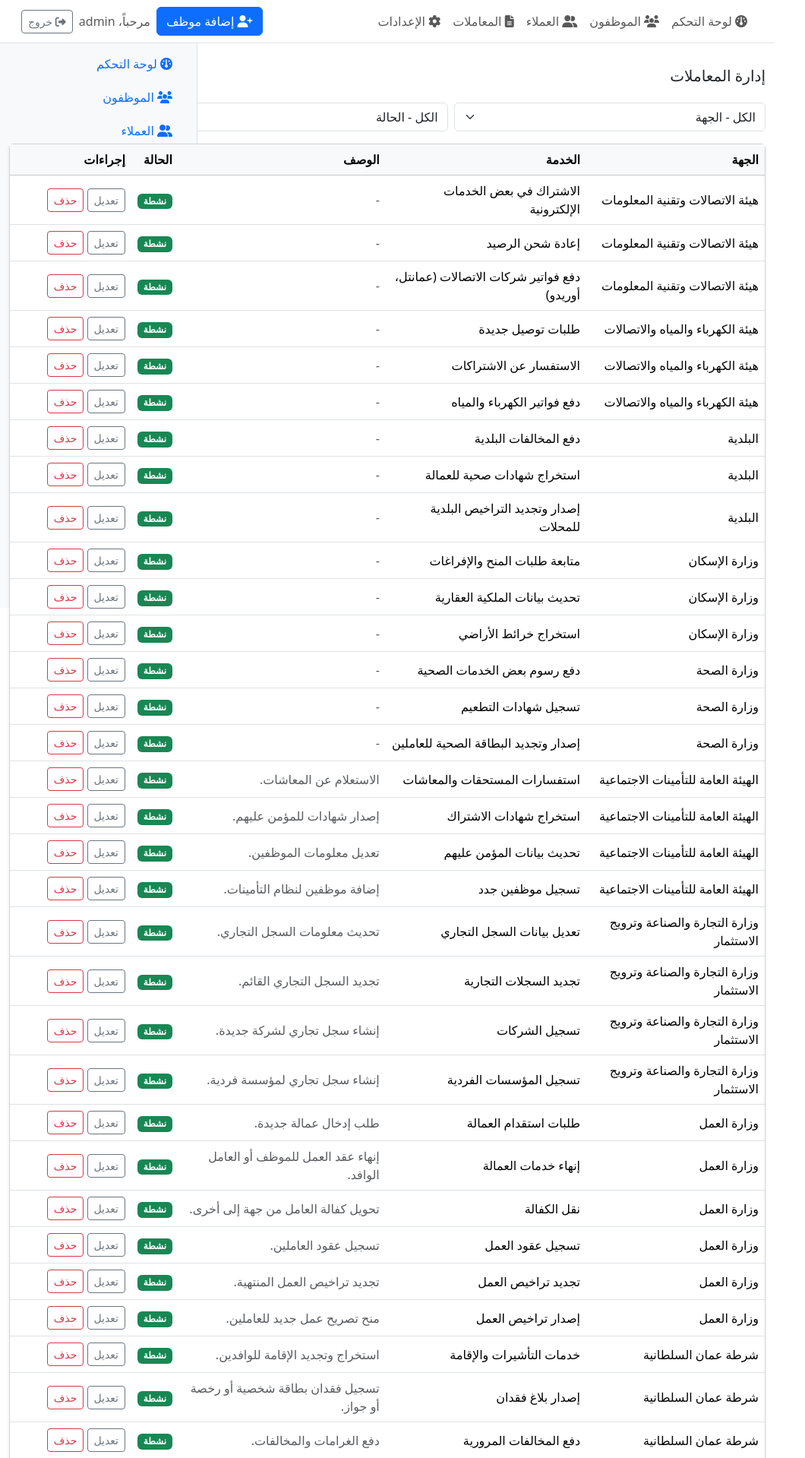
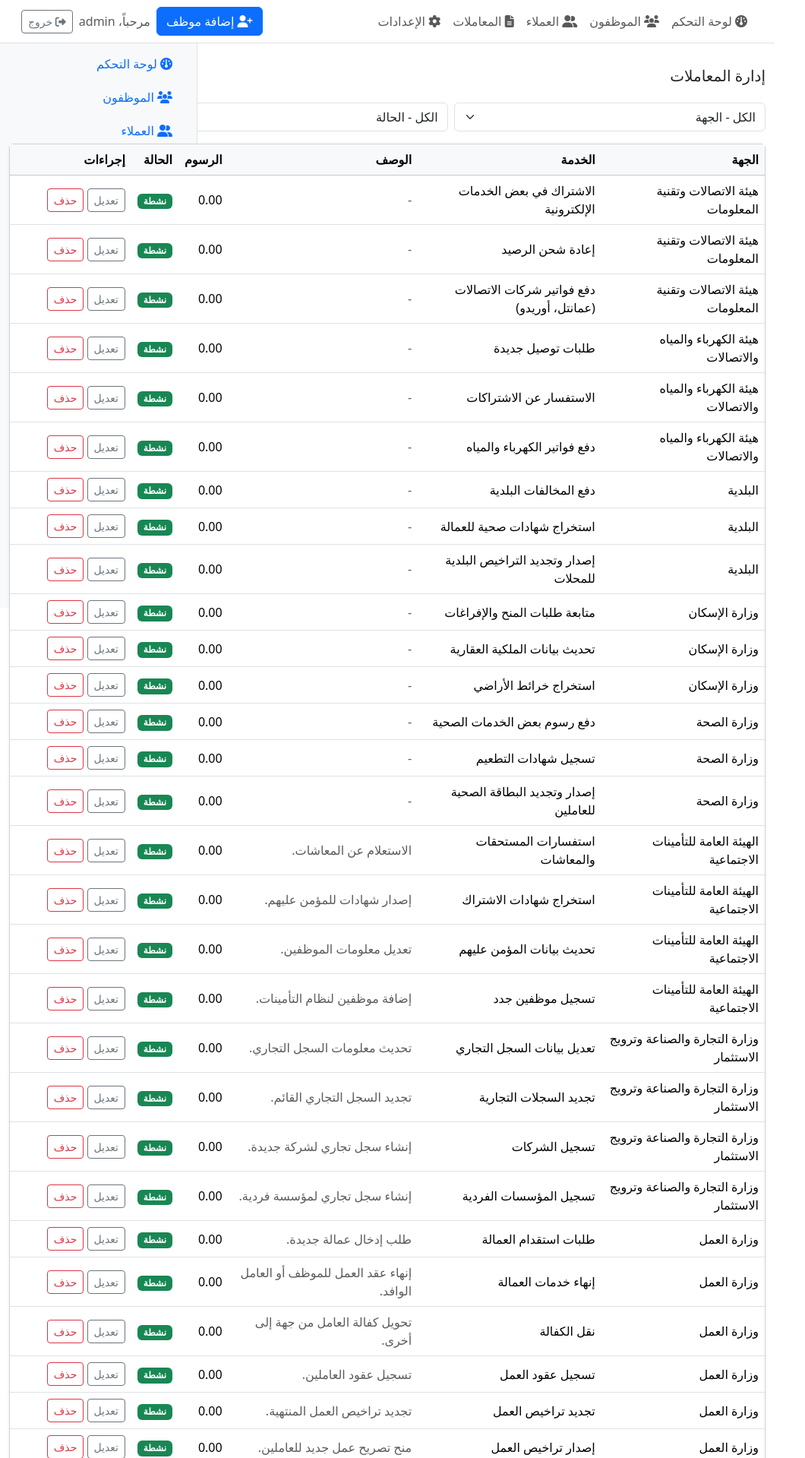
Before and after one commit to citybeachgulf-droid/sanad, a Flask app: page /transactions in a window 1280 px wide. Shown: the top 1919 px of the page at 76% size, without its empty margins (0-1060 px from the left). Run offline with Flask 3, Linux system fonts and the light colour scheme; a user stored in the database is signed in.

Commit message:
feat: Add fee column to managed transactions (#15)
Co-authored-by: Cursor Agent <cursoragent@cursor.com>

```diff
--- a/sandak_flask_project/app/models.py
+++ b/sandak_flask_project/app/models.py
@@ -118,6 +118,7 @@ class ManagedTransaction(db.Model):
     authority = db.Column(db.String(200), nullable=False)
     service = db.Column(db.String(200), nullable=False)
     description = db.Column(db.Text)
+    fee = db.Column(db.Numeric(12,2), nullable=False, default=0)
     status = db.Column(db.String(50), nullable=False, default='نشطة')
     created_at = db.Column(db.DateTime, nullable=False, default=datetime.utcnow)
     updated_at = db.Column(db.DateTime, nullable=False, default=datetime.utcnow, onupdate=datetime.utcnow)
--- a/sandak_flask_project/app/routes.py
+++ b/sandak_flask_project/app/routes.py
@@ -144,6 +144,14 @@ def managed_transactions_add():
     service = request.form.get('service') or ''
     description = request.form.get('description') or ''
     status = request.form.get('status') or 'نشطة'
+    fee_raw = (request.form.get('fee') or '').strip()
+    try:
+        fee_value = float(fee_raw) if fee_raw != '' else 0.0
+        if fee_value < 0:
+            raise ValueError('negative fee')
+    except Exception:
+        flash('قيمة الرسوم غير صحيحة', 'danger')
+        return redirect(url_for('main.managed_transactions_list'))
 
     if authority not in AUTHORITIES or not service or status not in STATUSES:
         flash('الرجاء تعبئة الحقول بشكل صحيح', 'danger')
@@ -153,6 +161,7 @@ def managed_transactions_add():
         authority=authority,
         service=service.strip(),
         description=description.strip(),
+        fee=fee_value,
         status=status,
     )
     db.session.add(row)
@@ -169,6 +178,17 @@ def managed_transactions_edit(item_id):
     service = request.form.get('service') or row.service
     description = request.form.get('description') if request.form.get('description') is not None else row.description
     status = request.form.get('status') or row.status
+    fee_raw = request.form.get('fee')
+    new_fee = row.fee
+    if fee_raw is not None:
+        try:
+            fee_value = float((fee_raw or '').strip() or 0)
+            if fee_value < 0:
+                raise ValueError('negative fee')
+            new_fee = fee_value
+        except Exception:
+            flash('قيمة الرسوم غير صحيحة', 'danger')
+            return redirect(url_for('main.managed_transactions_list'))
 
     if authority not in AUTHORITIES or not service or status not in STATUSES:
         flash('بيانات غير صحيحة', 'danger')
@@ -178,6 +198,7 @@ def managed_transactions_edit(item_id):
     row.service = service.strip()
     row.description = (description or '').strip()
     row.status = status
+    row.fee = new_fee
     db.session.commit()
     flash('تم تحديث المعاملة', 'success')
     return redirect(url_for('main.managed_transactions_list'))
--- a/sandak_flask_project/app/templates/transactions.html
+++ b/sandak_flask_project/app/templates/transactions.html
@@ -37,6 +37,7 @@
           <th>الجهة</th>
           <th>الخدمة</th>
           <th>الوصف</th>
+          <th>الرسوم</th>
           <th>الحالة</th>
           <th style="width: 160px;">إجراءات</th>
         </tr>
@@ -47,6 +48,7 @@
           <td>{{ item.authority }}</td>
           <td>{{ item.service }}</td>
           <td class="text-muted">{{ item.description or '-' }}</td>
+          <td>{{ ('%.2f' % item.fee) if item.fee is not none else '0.00' }}</td>
           <td>
             <span class="badge {% if item.status=='نشطة' %}bg-success{% elif item.status=='معلقة' %}bg-warning text-dark{% else %}bg-secondary{% endif %}">{{ item.status }}</span>
           </td>
@@ -83,6 +85,10 @@
                   <div class="mb-3">
                     <label class="form-label">وصف مختصر</label>
                     <textarea class="form-control" name="description" rows="3">{{ item.description or '' }}</textarea>
+                  </div>
+                  <div class="mb-3">
+                    <label class="form-label">الرسوم (ر.ع)</label>
+                    <input type="number" step="0.01" min="0" class="form-control" name="fee" value="{{ ('%.2f' % item.fee) if item.fee is not none else '0.00' }}">
                   </div>
                   <div class="mb-3">
                     <label class="form-label">الحالة</label>
@@ -138,6 +144,10 @@
             <textarea class="form-control" name="description" rows="3" placeholder="وصف مختصر للخدمة"></textarea>
           </div>
           <div class="mb-3">
+            <label class="form-label">الرسوم (ر.ع)</label>
+            <input type="number" step="0.01" min="0" class="form-control" name="fee" placeholder="0.00" value="0.00">
+          </div>
+          <div class="mb-3">
             <label class="form-label">الحالة</label>
             <select class="form-select" name="status" required>
               {% for s in statuses %}
--- a/sandak_flask_project/migrations/versions/0a1b2c3d4e5f_create_managed_transactions.py
+++ b/sandak_flask_project/migrations/versions/0a1b2c3d4e5f_create_managed_transactions.py
@@ -23,6 +23,7 @@ def upgrade() -> None:
         sa.Column('authority', sa.String(length=200), nullable=False),
         sa.Column('service', sa.String(length=200), nullable=False),
         sa.Column('description', sa.Text(), nullable=True),
+        sa.Column('fee', sa.Numeric(12, 2), nullable=False, server_default='0'),
         sa.Column('status', sa.String(length=50), nullable=False, server_default='نشطة'),
         sa.Column('created_at', sa.DateTime(), nullable=False),
         sa.Column('updated_at', sa.DateTime(), nullable=False),
@@ -30,6 +31,7 @@ def upgrade() -> None:
     # Drop server_default after creation
     with op.batch_alter_table('managed_transactions') as batch_op:
         batch_op.alter_column('status', server_default=None)
+        batch_op.alter_column('fee', server_default=None)
 
 
 def downgrade() -> None:
```
Also changed, not shown: sandak_flask_project/app/__init__.py (+15 -0 lines), sandak_flask_project/migrations/versions/a1b2c3e4f5g6_add_fee_to_managed_transactions.py (added, +27 -0 lines).
